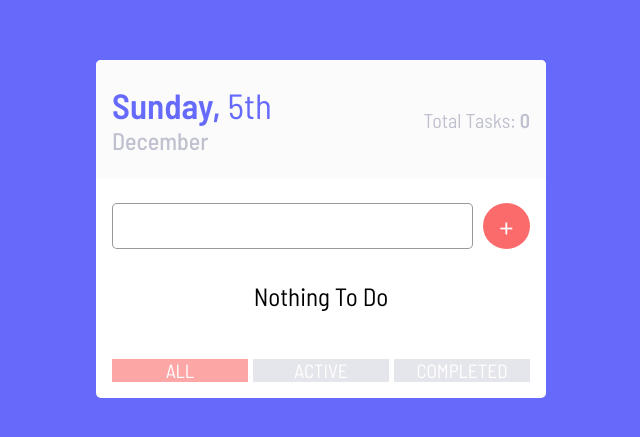
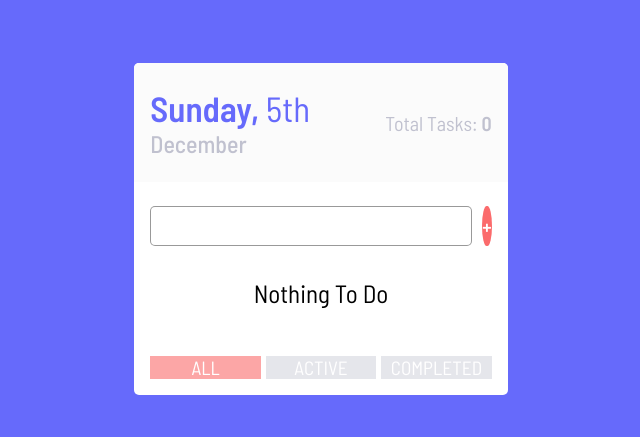
Before and after one commit to LunZaiZai0223/todo-list-app, a React (Create React App) app: page / in a window 1280 px wide. Shown: the part 171-608 px from the top of the page, without its empty margins (319-959 px from the left). Built offline with nearby package versions, Linux system fonts and the light colour scheme.

Commit message:
Update App.css

```diff
--- a/src/App.css
+++ b/src/App.css
@@ -44,7 +44,7 @@ body,
 }
 
 .todo-card {
-  min-width: 450px;
+  max-width: 450px;
   background-color: #ffff;
   border-radius: 5px;
 }
@@ -58,6 +58,10 @@ body,
   background-color: #fbfbfb;
   border-top-left-radius: 5px;
   border-top-right-radius: 5px;
+}
+
+.date-wrapper {
+  margin-right: 2.5rem;
 }
 
 .date-wrapper .date {
@@ -100,13 +104,15 @@ body,
 }
 .input-wrapper .todo-input-submit {
   flex: 1;
-  font-size: 30px;
+  font-size: 20px;
   border-radius: 50%;
   border: none;
   padding: 5px 0;
   background-color: var(--red);
   color: #fff;
   cursor: pointer;
+  text-align: center;
+  font-weight: 600;
 }
 
 .filter-buttons-container {
```
